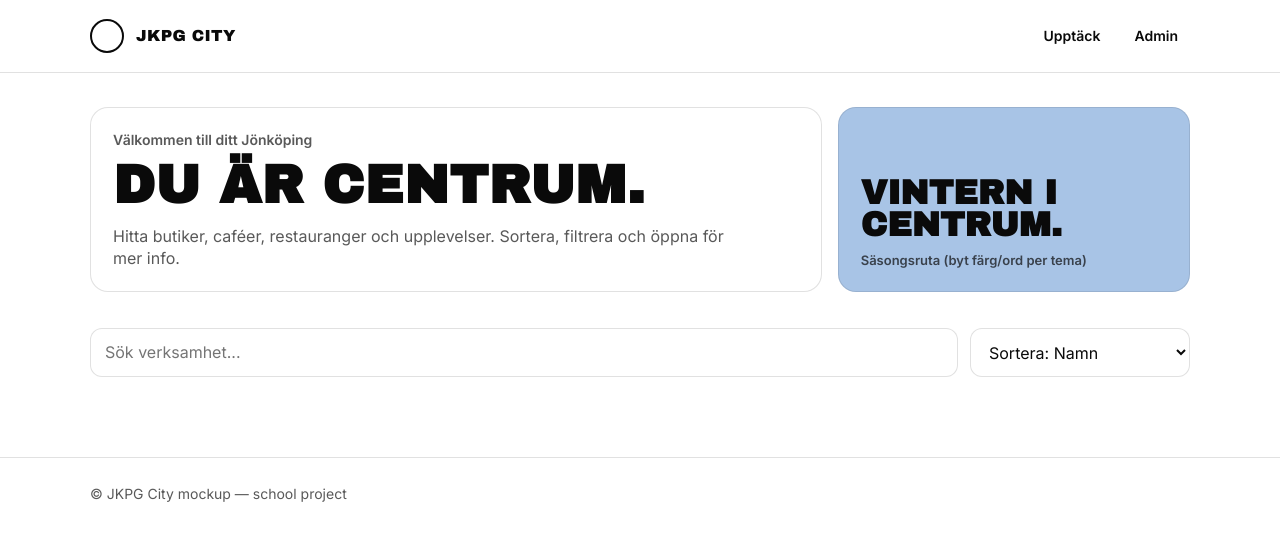
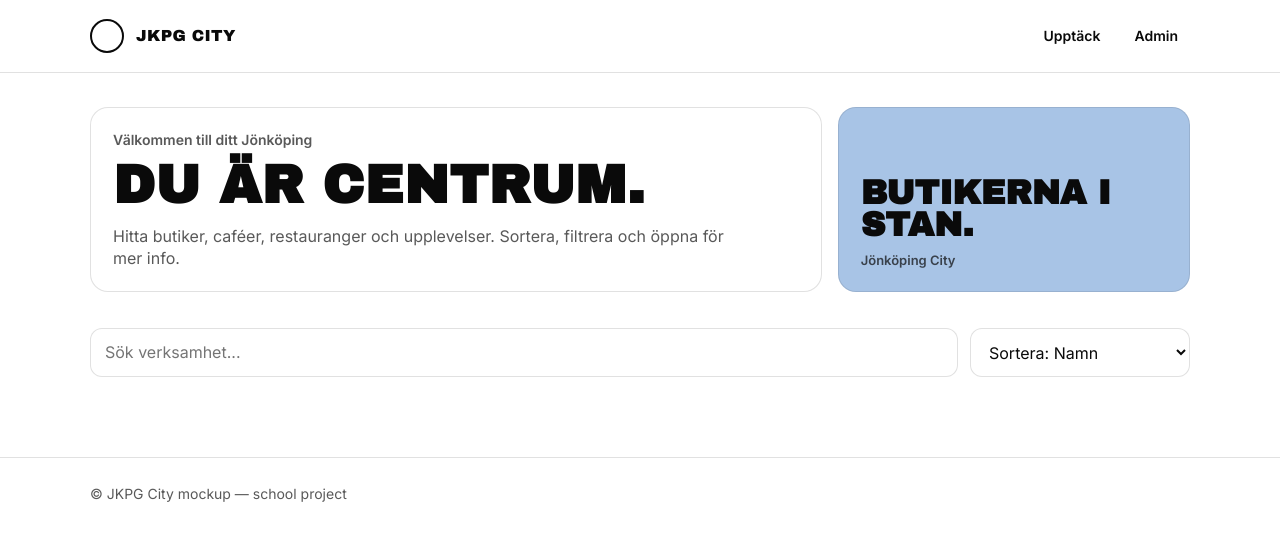
Before and after one commit to mackeato/webDevProject2026, a plain HTML site: page public/index.html in a window 1280 px wide. Drawn offline with Linux system fonts and the light colour scheme; no server answers.

Commit message:
Update index.html

```diff
--- a/public/index.html
+++ b/public/index.html
@@ -34,8 +34,8 @@
           </div>
 
           <aside class="hero-season">
-            <h2 class="season-title">Vintern i centrum.</h2>
-            <p class="season-note">Säsongsruta (byt färg/ord per tema)</p>
+            <h2 class="season-title">Butikerna i Stan.</h2>
+            <p class="season-note">Jönköping City</p>
           </aside>
         </div>
       </section>
```
